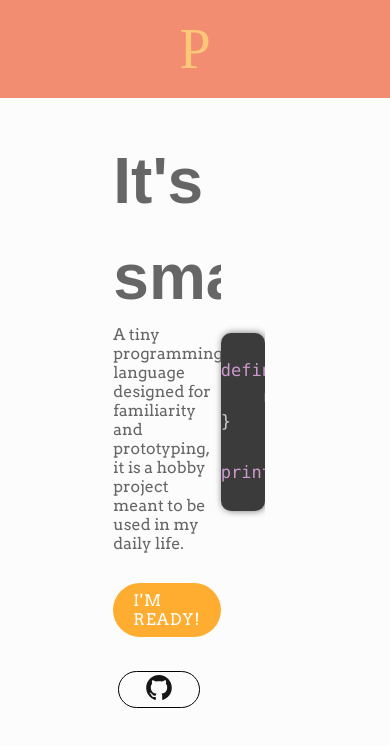
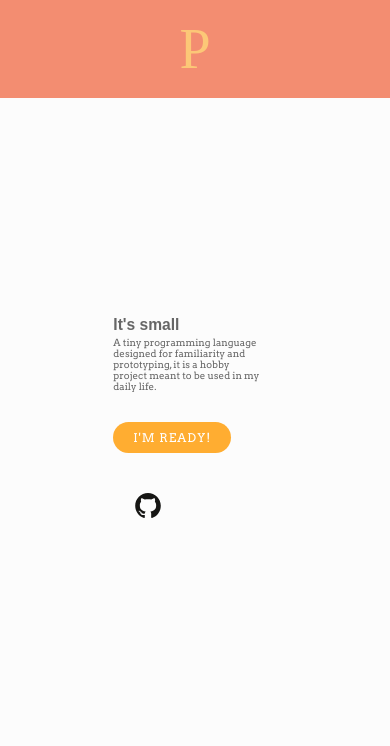
Before and after one commit to valkarias/valkarias.github.io, a plain HTML site: page index.html in a window 390 px wide. Drawn offline with Linux system fonts and the light colour scheme.

Commit message:
responsiveness!

```diff
--- a/contents/chapters/general.css
+++ b/contents/chapters/general.css
@@ -19,7 +19,7 @@
 }
 
 .content h3 {
-    font-size: 1.4em;
+    font-size: 1.7vw;
     font-weight: 300;
     text-decoration: none;
 
@@ -85,6 +85,29 @@
     width: 30%;
 }
 
+@media screen and (max-width: 500px) {
+    .content {
+        top: 50px;
+    }
+
+    .content .snippet {
+        width: 100%;
+    }
+
+    .content .paragraph {
+        font-size: 15px;
+    }
+
+    .content h3 {
+        font-size: 1.2em;
+    }
+
+    section {
+        overflow: hidden;
+        padding: 30px;
+    }
+}
+
 .content .code-snippet {
     display: flex;
     align-items: center;
@@ -108,3 +131,13 @@
 
     overflow: hidden;
 }
+
+@media screen and (max-width: 800px) {
+    .content .code-snippet {
+        display: none;
+    }
+
+    .content .table {
+        width: auto;
+    }
+}
--- a/contents/toc.css
+++ b/contents/toc.css
@@ -12,7 +12,7 @@
 
 .content .title {
     color: rgb(82, 82, 82);
-    font-size: 2.4em;
+    font-size: 2.5vw;
     line-height:  1.8em;
     font-weight:  900px;
 
@@ -26,7 +26,7 @@
 
 .table h3 {
     color: #1481b8;
-    font-size: 1.2em;
+    font-size: 1.3vw;
     line-height:  1.6em;
     font-weight:  400px;
 
@@ -41,6 +41,24 @@
 
 .table li a {
     color: #1481b8;
-    font-size: 17px;
+    font-size: 1.1vw;
     text-decoration: none;
 }
+
+@media screen and (max-width: 500px) {
+    .content {
+        margin-left: 0%;
+    }
+
+    .table h3 {
+        font-size: 2.5vw !important;
+    }
+
+    .table li a {
+        font-size: 2.7vw;
+    }
+
+    .content .title {
+        font-size: 3.5vw;
+    }
+}
--- a/index.html
+++ b/index.html
@@ -4,7 +4,7 @@
     <meta charset='utf-8'>
     <meta http-equiv='X-UA-Compatible' content='IE=edge'>
     <title>Pcrap</title>
-    <meta name='viewport' content='width=device-width, initial-scale=1'>
+    <meta name="viewport" content="width=device-width, initial-scale=1.0">
 
     <link rel='stylesheet' type='text/css' media='screen' href='style.css'>
     <link rel='stylesheet' type='text/css' media='screen' href='main.css'>
@@ -20,7 +20,7 @@
         <div class="content">
             <div class="title">
                 <h2 style="font-family:Arial, Helvetica, sans-serif">It's small</h2>
-                <p>
+                <p style="font-size: 1.3vw">
                     A tiny programming language designed for familiarity and prototyping, it is a hobby project meant to be used in my daily life.
                 </p>
                 <a href="contents/toc.html" id="ready">I'm Ready!</a>
--- a/style.css
+++ b/style.css
@@ -16,7 +16,7 @@
 
 .content .title h2 {
     color: rgb(102, 102, 102);
-    font-size: 4em;
+    font-size: 4vw;
     line-height:  1.5em;
     font-weight:  900px;
 }
@@ -65,3 +65,34 @@
     overflow-x: hidden;
     overflow-y: hidden;
 }
+
+@media screen and (max-width: 500px) {
+    .content .title p {
+        font-size: 2.5vw !important;
+    }
+}
+
+@media screen and (max-width: 1142px) {
+    .content .example-snippet {
+        background: none;
+        box-shadow: none;
+        border-radius: 0px;
+        width: 0px;
+    }
+}
+
+@media screen and (max-width: 800px) {
+    .content .title a {
+        font-size: 12px;
+    }
+
+    .content .title #gh {
+        border: 0px;
+        margin-left: 0px;
+        padding: 6px 15px;
+    }
+
+    .content .title #gh svg {
+        width: 40px;
+    }
+}
```
